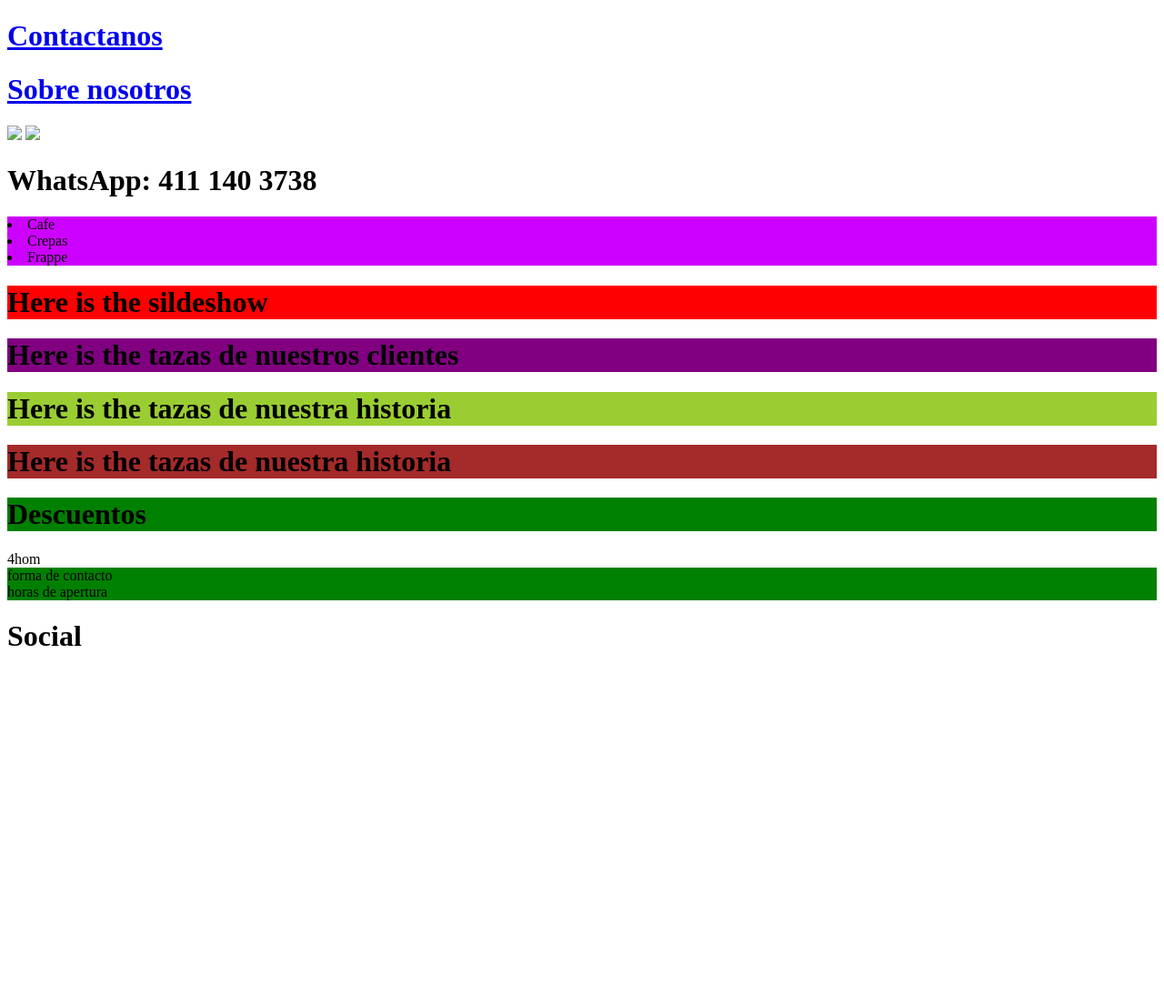
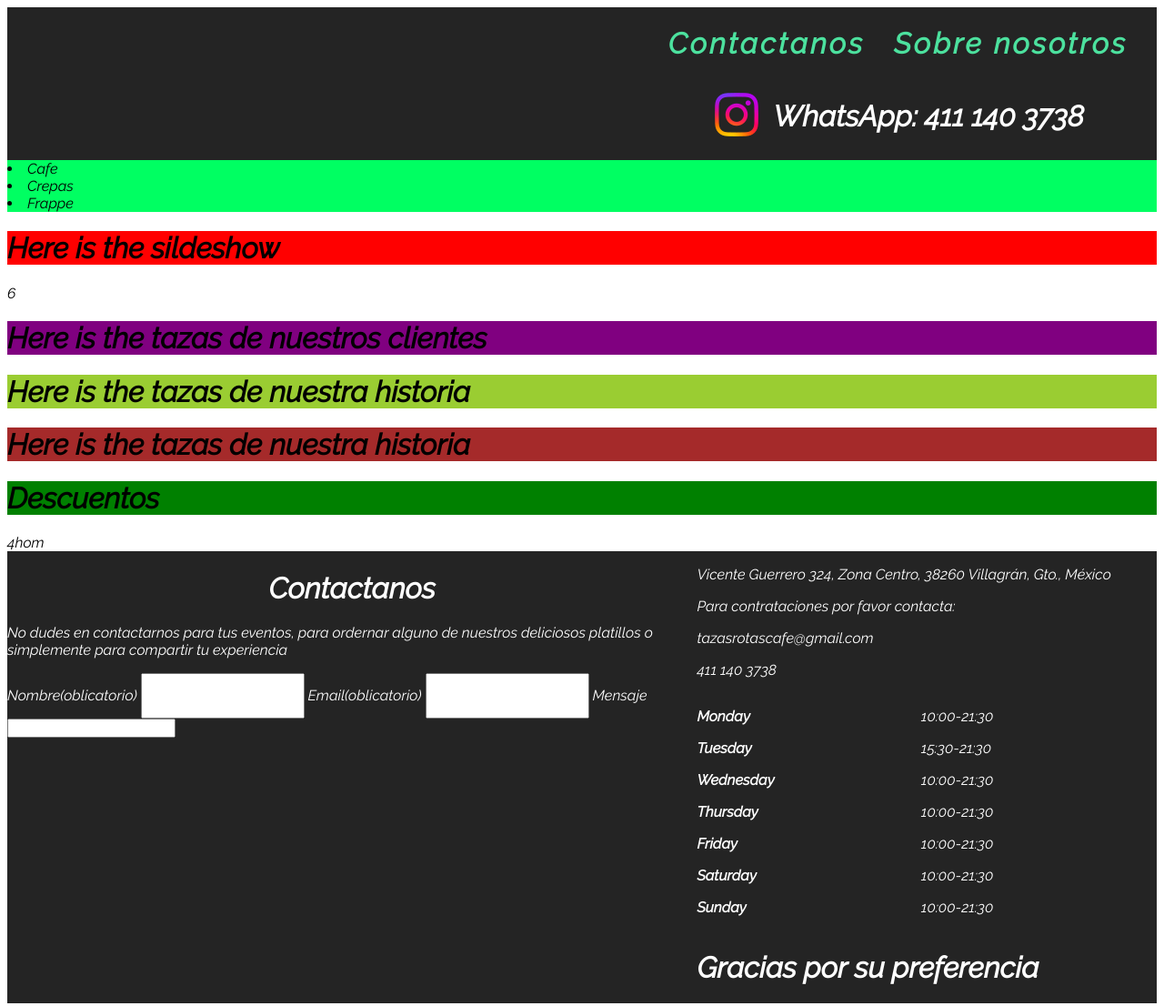
Before and after one commit to Red-Dragn/portfolio, a plain HTML site: page index.html in a window 1280 px wide. Shown: the whole page at 91% size. Before the commit the page ends 800 px from the top, so only its background shows below. Drawn offline with Linux system fonts and the light colour scheme; a script that the page names is missing.

Commit message:
contact form v1

```diff
--- /dev/null
+++ b/index.css
@@ -0,0 +1,91 @@
+:root{
+
+    --bg-body: hsl(0,0%,8%);
+    --bg-nav: hsl(0,0%,14%);
+    --acent: hsl(153,71%,59%);
+    --text1: hsl(0,0%,100%);
+    --text2: hsl(0,0%, 85%);
+
+}
+html{
+    box-sizing: border-box;
+    font-size:  100%;
+}
+*, *::before , *::after{
+box-sizing: inherit;
+}
+body{
+    font-family: 'Raleway', sans-serif;
+
+}
+#nav{
+    display: block;
+    background-color:var(--bg-nav) ;
+    height: 10.5em;
+}
+#home-nav{
+    display: flex;
+    justify-content:right;
+
+}
+#home-nav h1 a{
+    text-decoration: none;
+    margin-right: 1em;
+    letter-spacing: 3px;
+    color:var(--acent);
+}
+#home-nav h1 a:hover{
+    color: var(--text1);
+}
+#social{
+    display: flex;
+    justify-content: right;
+    color: var(--text1);
+    padding-right: 5em;
+    margin-bottom: 3em;
+    /* border: red 1px solid;s */
+    align-items: center;
+}
+#social a{
+
+margin-right: 1em;
+}
+/* FORM SECTION */
+#contact-section{
+display: flex;
+background-color: var(--bg-nav);
+color: var(--text1)
+}
+
+#contact-section-form{
+    width: 60%;
+}
+#contact-section-information{
+    width: 39%;
+    display: block;
+
+    }
+#contact-section-form h1{
+    text-align: center;
+}
+#input-name-form, #input-email-form{
+width: 180px;
+height: 50px;
+}
+#horarios-dias-horas{
+    display: flex;
+
+}
+#horario-direccion{
+    width: 100%;
+    display: block;
+    flex-grow: 1;
+}
+#horario-dias{
+width: 50%;
+align-self: center;
+
+}
+#horario-horas{
+width: 50%;
+}
--- a/index.html
+++ b/index.html
@@ -1,4 +1,3 @@
-
 <!DOCTYPE html>
 <html>
 
@@ -13,7 +12,7 @@
     <link rel="preconnect" href="https://fonts.gstatic.com" crossorigin>
     <link href="https://fonts.googleapis.com/css2?family=Lobster&family=Raleway:ital@1&display=swap" rel="stylesheet">
     <meta name='viewport' content='width=device-width, initial-scale=1'>
-    <link rel='stylesheet' type='text/css' media='screen' href='../css/index.css'>
+    <link rel='stylesheet' type='text/css' media='screen' href='index.css'>
     <script src='../js/index.js'></script>
 </head>
 
@@ -26,20 +25,19 @@
                     <h1><a href="#">Sobre nosotros</a> </h1>
                 </div>
                 <div id="social">
-                    <a href="https://www.instagram.com/"><img src="../insta.png"></a>
-                    <a href="https://www.instagram.com/"><img src="../insta.png"></a>
+                    <a href="https://www.instagram.com/"><img src="../img/insta.png"></a>
                     <h1>WhatsApp: 411 140 3738</h1>
                 </div>
             </div>
 
-            <div id="products" style="background-color:rgb(204, 0, 255)">
+            <div id="products" style="background-color:rgb(0, 255, 98)">
                 <li>Cafe</li>
                 <li>Crepas</li>
                 <li>Frappe</li>
             </div>
             <div id="sileshow" style="background-color: red">
                 <h1>Here is the sildeshow</h1>
-            </div>
+            </div>6
             <div id="our-clients-section" style="background-color: purple">
                 <h1>Here is the tazas de nuestros clientes </h1>
             </div>
@@ -55,11 +53,47 @@
         </div>
     </main>4hom
     <footer>
-        <div id="contact-section" style="background-color: green">
-            <div id="contact-section-form">forma de contacto</div>
-            <div id="contact-section-information"> horas de apertura
+        <div id="contact-section" >
+            <div id="contact-section-form">
+                <h1> Contactanos </h1>
+                <p> No dudes en contactarnos para tus eventos, para ordernar alguno de nuestros deliciosos platillos o
+                    simplemente para compartir tu experiencia</p>
+                <label>Nombre(oblicatorio)</label>
+                <input id="input-name-form" name="name-form" required>
+                <label>Email(oblicatorio)</label>
+                <input id="input-name-form" name="email-form" required>
+                <label>Mensaje</label>
+                <input name="mensaje-form" required>
+            </div>
+            <div id="contact-section-information">
+                <div id="horario-direccion">
+                    <p>Vicente Guerrero 324, Zona Centro, 38260 Villagrán, Gto., México</p>
 
-
+                    <p>Para contrataciones por favor contacta: </p>
+                    <p><a>tazasrotascafe@gmail.com</a></p>
+                    <p>411 140 3738</p>
+                </div>
+                <div id="horarios-dias-horas">
+                <div id="horario-dias">
+                    <p><b>Monday</b></p>
+                    <p><b>Tuesday</b></p>
+                    <p><b>Wednesday</b></p>
+                    <p><b>Thursday</b></p>
+                    <p><b>Friday</b></p>
+                    <p><b>Saturday</b></p>
+                    <p><b>Sunday</b></p>
+                </div>
+                <div id="horario-horas">
+                    <p>10:00-21:30</p>
+                    <p>15:30-21:30</p>
+                    <p>10:00-21:30</p>
+                    <p>10:00-21:30</p>
+                    <p>10:00-21:30</p>
+                    <p>10:00-21:30</p>
+                    <p>10:00-21:30</p>
+                </div>
+            </div>
+                <h1>Gracias por su preferencia</h1>
 
 
             </div>
```
Also changed, not shown: img/WhatsApp.png (added), img/insta.png (added).
